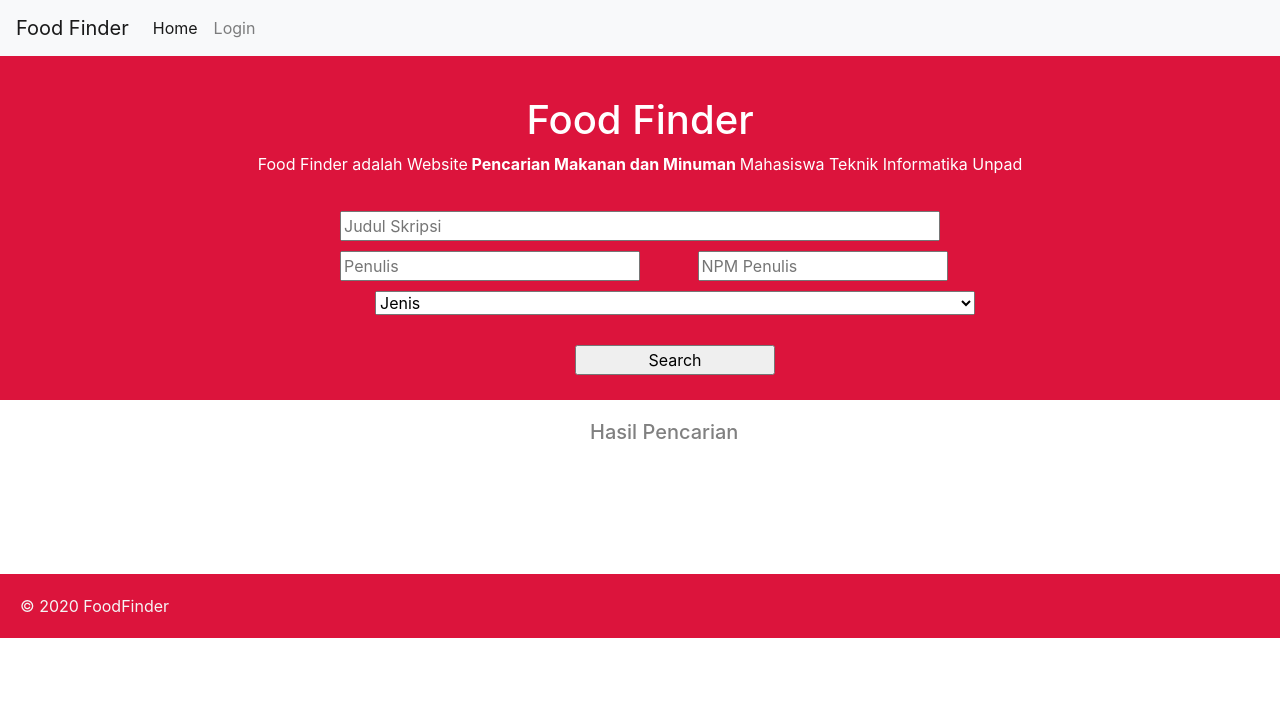
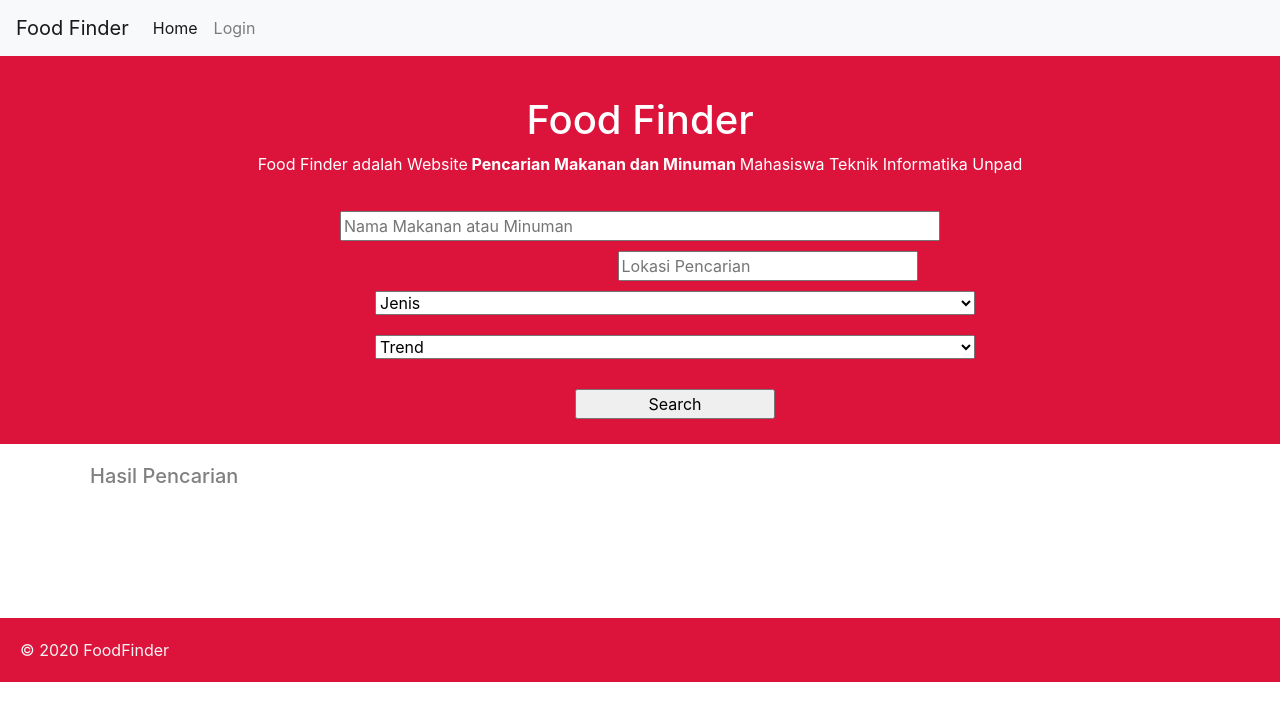
Before and after one commit to rluthfiandi/FoodFinder, a React (Create React App) app: page / in a window 1280 px wide. Shown: the top 720 px of the page. Built offline with nearby package versions, Linux system fonts and the light colour scheme.

Commit message:
penyesuaian

```diff
--- a/src/Assets/style.css
+++ b/src/Assets/style.css
@@ -49,7 +49,6 @@ a#skripsi{
 }
 
 .result{
-  margin-left: 500px;
   color: grey;
 }
 
--- a/src/Pages/homepage.js
+++ b/src/Pages/homepage.js
@@ -6,12 +6,11 @@ import qs from 'qs';
 export default function Homepage(){
 
   const [value, setValue] = useState({
-    skripsis: [],
-    judul: '',
-    nama:'',
-    npm :'',
-    peminatan :'',
-    tahun :''
+    mp : [],
+    item : '',
+    daerah: '',
+    jenis:'',
+    trend :''
   });
 
   const getData = async () => {
@@ -106,23 +105,17 @@ const handleChangeMajor = event => {
   });
 }
 
-const content = value.skripsis.map((skripsi) =>
+const content = value.mp.map((mp) =>
   <div className="container">
-    <div key={skripsi.id}>
+    <div key={mp.id}>
       <div className="col-md-10">
-        <div className="judul"><a href="Skripsi">{skripsi.judul}</a></div>
+        <div className="item"><a href="Item">{mp.item}</a></div>
         <div class="row">
           <div class="col-md-5">
-            {skripsi.nama}
+            {mp.daerah}
           </div>
           <div class="col-md-2">
-            {skripsi.npm}
-          </div>
-          <div class="col-md-2">
-            {skripsi.peminatan}
-          </div>
-          <div class="col-md-2">
-            {skripsi.tahun}
+            {mp.trend}
           </div>
         </div>
       </div>
@@ -164,8 +157,8 @@ return (
             <div className="row">
               <div className="col">
                 <input
-                  setValue={value.judul}
-                  placeholder="Judul Skripsi"
+                  setValue={value.item}
+                  placeholder="Nama Makanan atau Minuman"
                   type="text"
                   id="titleBar"
                   onChange={handleChangeTitle}
@@ -176,37 +169,38 @@ return (
               <div className="row">
                 <div className="col">
                   <input
-                    setValue={value.nama}
-                    placeholder="Penulis"
+                    setValue={value.daerah}
+                    placeholder="Lokasi Pencarian"
                     type="text"
                     id="nameBar"
                     onChange={handleChangeName}
-                  />
-                </div>
-                <div className="col" id="studID">
-                  <input
-                    setValue={value.npm}
-                    placeholder="NPM Penulis"
-                    type="text"
-                    id="npmBar"
-                    onChange={handleChangeNpm}
                   />
                 </div>
               </div>
             </div>
           </div>
 
-          {/* Filter Tahun */}
+          {/* Filter Jenis */}
           <div className="row">
-            <select setValue={value.tahun} className="dropdown" id="tahun" onChange={handleChangeYear}>
+            <select setValue={value.jenis} className="dropdown" id="tahun" onChange={handleChangeYear}>
               <option value="">Jenis</option>
-              <option value="2016">Makanan Berat</option>
-              <option value="2016">Makanan Ringan</option>
-              <option value="2016">Minuman </option>
+              <option value="Makanan Berat">Makanan Berat</option>
+              <option value="Makanan Ringan">Makanan Ringan</option>
+              <option value="Minuman">Minuman </option>
             </select>
           </div>
 
-          {/* Filter Peminatan */}
+           {/* Filter Trend */}
+           <div className="row">
+            <select setValue={value.trend} className="dropdown" id="trend" onChange={handleChangeYear}>
+              <option value="">Trend</option>
+              <option value="Low">Low</option>
+              <option value="Medium">Medium</option>
+              <option value="High">High</option>
+            </select>
+          </div>
+
+          {/* Button */}
           <div className="row">
             <input
                 type="button"
```
